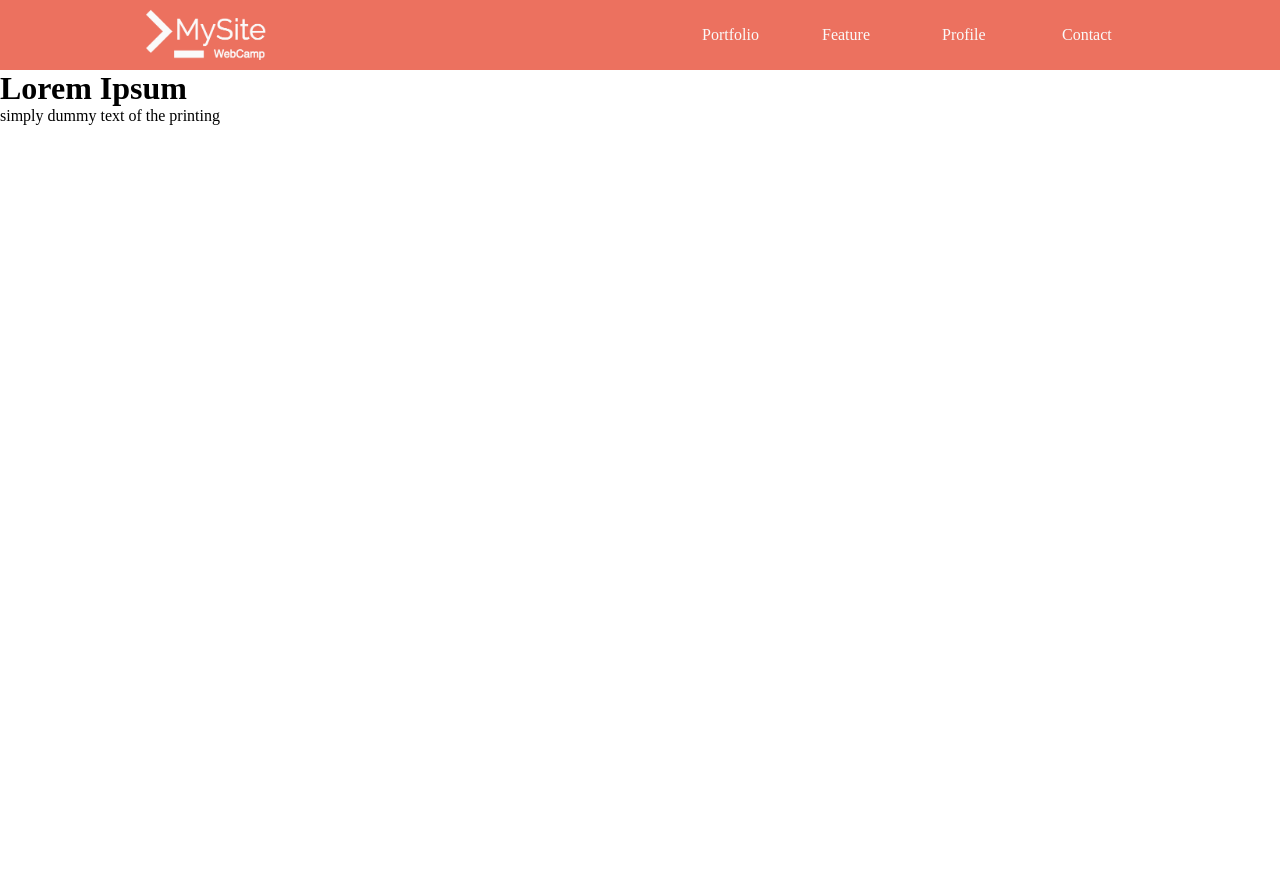
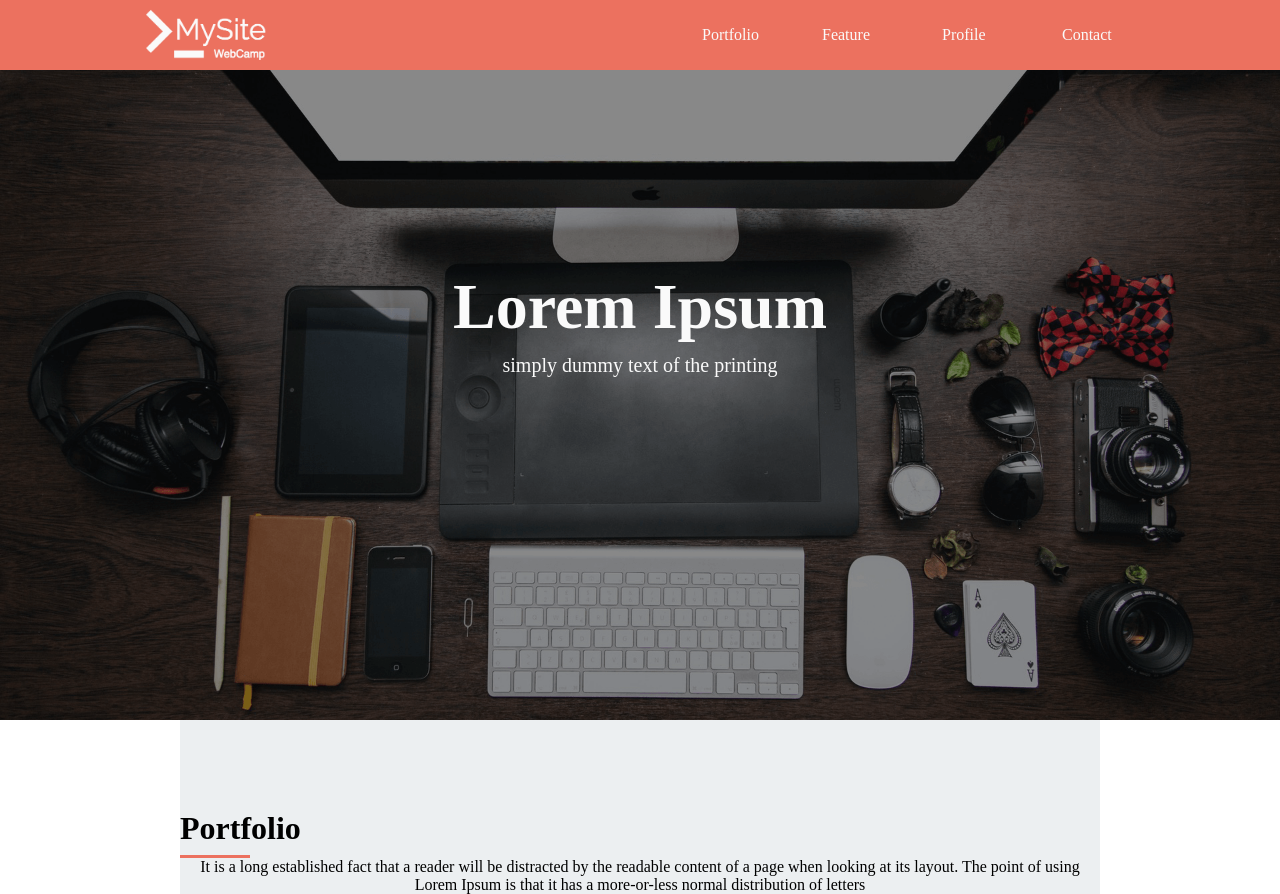
Before and after one commit to papi-gorilla/Lorem_Ipsum, a plain HTML site: page index.html in a window 1280 px wide. Before the commit the page ends 800 px from the top, so only its background shows below. Drawn offline with Linux system fonts and the light colour scheme.

Commit message:
[Add] メインビジュアルの追加

```diff
--- a/index.html
+++ b/index.html
@@ -32,10 +32,24 @@
     </header>
 
     <main>
-      <div class="main-visual">
+      <div class="mv">
         <h1 class="mv-title">Lorem Ipsum</h1>
         <p class="mv-text">simply dummy text of the printing</p>
       </div>
+
+      <div class="pf">
+        <h2 class="pf-title">Portfolio</h2>
+        <p class="pf-text">It is a long established fact that a reader will be distracted by the readable content of a page when looking at its layout. The point of using Lorem Ipsum is that it has a more-or-less normal distribution of letters</p>
+        <div class="pf-img">
+          <div class="pf-img-item"></div>
+          <div class="pf-img-item"></div>
+          <div class="pf-img-item"></div>
+          <div class="pf-img-item"></div>
+          <div class="pf-img-item"></div>
+          <div class="pf-img-item"></div>
+        </div>
+      </div>
+
     </main>
 
   </body>
--- a/style.css
+++ b/style.css
@@ -40,3 +40,42 @@ header {
 }
 
 /* メインビジュアル */
+.mv {
+  background-image: url(img/mv.png);
+  background-size: cover;
+  background-position: center;
+  height: 650px;
+  text-align: center;
+}
+.mv-title {
+  padding-top: 200px;
+  font-size: 64px;
+  color: #fafafa;
+}
+.mv-text {
+  font-size: 20px;
+  color: #fafafa;
+  padding-top: 10px;
+}
+
+/* ポートフォリオ */
+.pf {
+  width: 920px;
+  margin: 0 auto;
+  background-color: #eceff1;
+  text-align: center;
+}
+.pf-title {
+  text-align: center;
+  width: 70px;
+  font-size: 32px;
+  color: #000;
+  padding: 90px 0 8px 0;
+  border-bottom: 3px solid #ec715f;
+}
+
+.pf-text {
+  padding: 30px auto;
+  font-size: 16px;
+  color: #000;
+}
```
